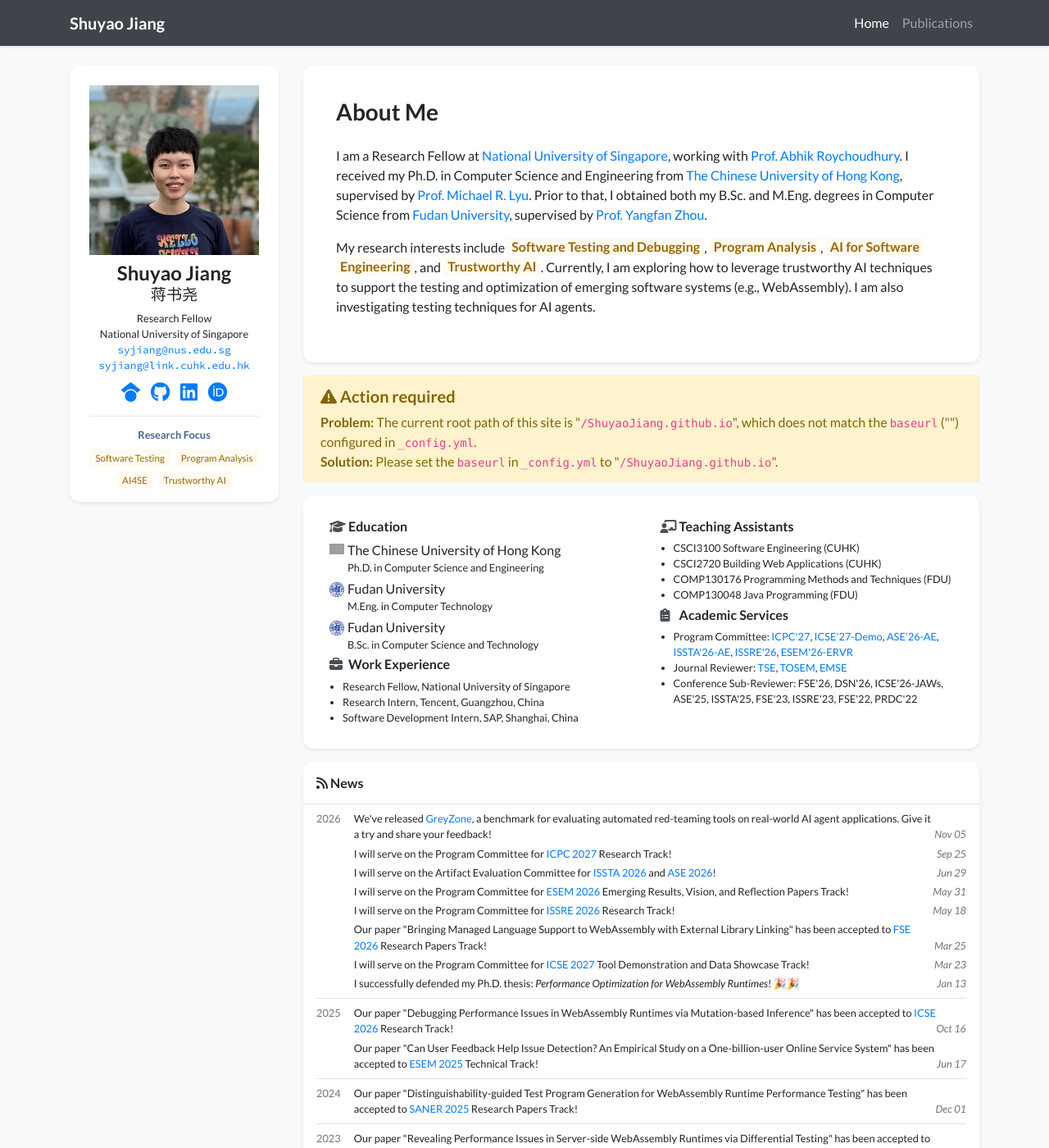
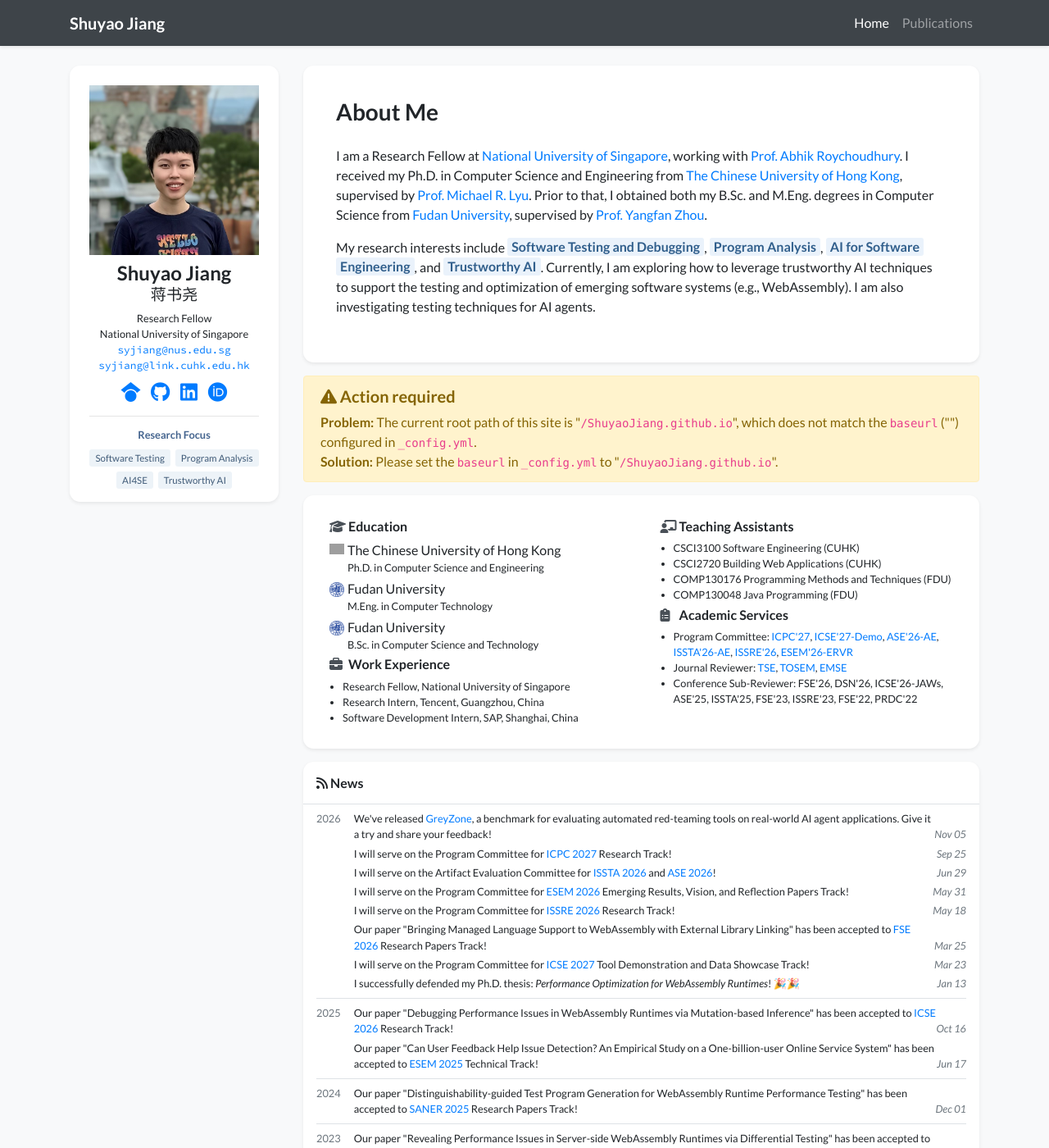
Before and after one commit to ShuyaoJiang/ShuyaoJiang.github.io, a Jekyll site: the page built from index.html, in a window 1280 px wide and 1400 px high. Shown: the whole window at 82% size. Built offline with Jekyll 4.4.1, drawn with Linux system fonts in a browser that asks for light colours; nearby versions of some CDN libraries; a style sheet for code colours, icons or effects is not loaded; grey boxes are pictures that could not be loaded.

Commit message:
Restore blue research interest highlights

```diff
--- a/assets/css/global.css
+++ b/assets/css/global.css
@@ -140,8 +140,8 @@ div.lazy {
 .profile-research-tags span {
     padding: 0.18rem 0.45rem;
     border-radius: 3px;
-    background: #fffaf0;
-    color: #9a6700;
+    background: #edf3f8;
+    color: #405b78;
     font-size: 0.72rem;
     line-height: 1.35;
 }
@@ -149,8 +149,8 @@ div.lazy {
 .research-interest-highlight {
     padding: 0.08rem 0.32rem;
     border-radius: 3px;
-    background: #fffaf0;
-    color: #9a6700;
+    background: #eaf2fb;
+    color: #315f8c;
     font-weight: 600;
     -webkit-box-decoration-break: clone;
     box-decoration-break: clone;
```
